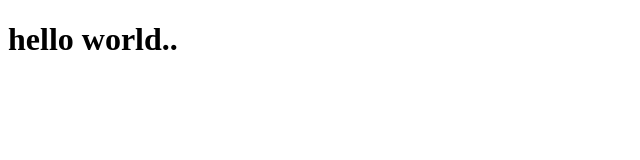
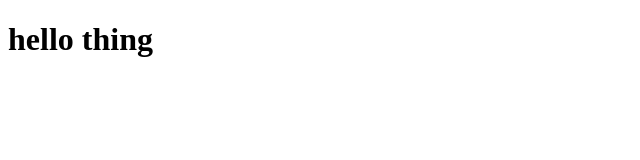
Before and after one commit to abdellahjs/pgm-my-first-repo, a plain HTML site: page index.html in a window 1280 px wide. Shown: the full height of the page, 0-640 px from the left. Drawn offline with Linux system fonts and the light colour scheme.

Commit message:
changed the content <h1>

```diff
--- a/index.html
+++ b/index.html
@@ -7,6 +7,6 @@
     <title>my personal website</title>
 </head>
 <body>
-    <h1>hello world..</h1>
+    <h1>hello thing</h1>
 </body>
 </html>
```
